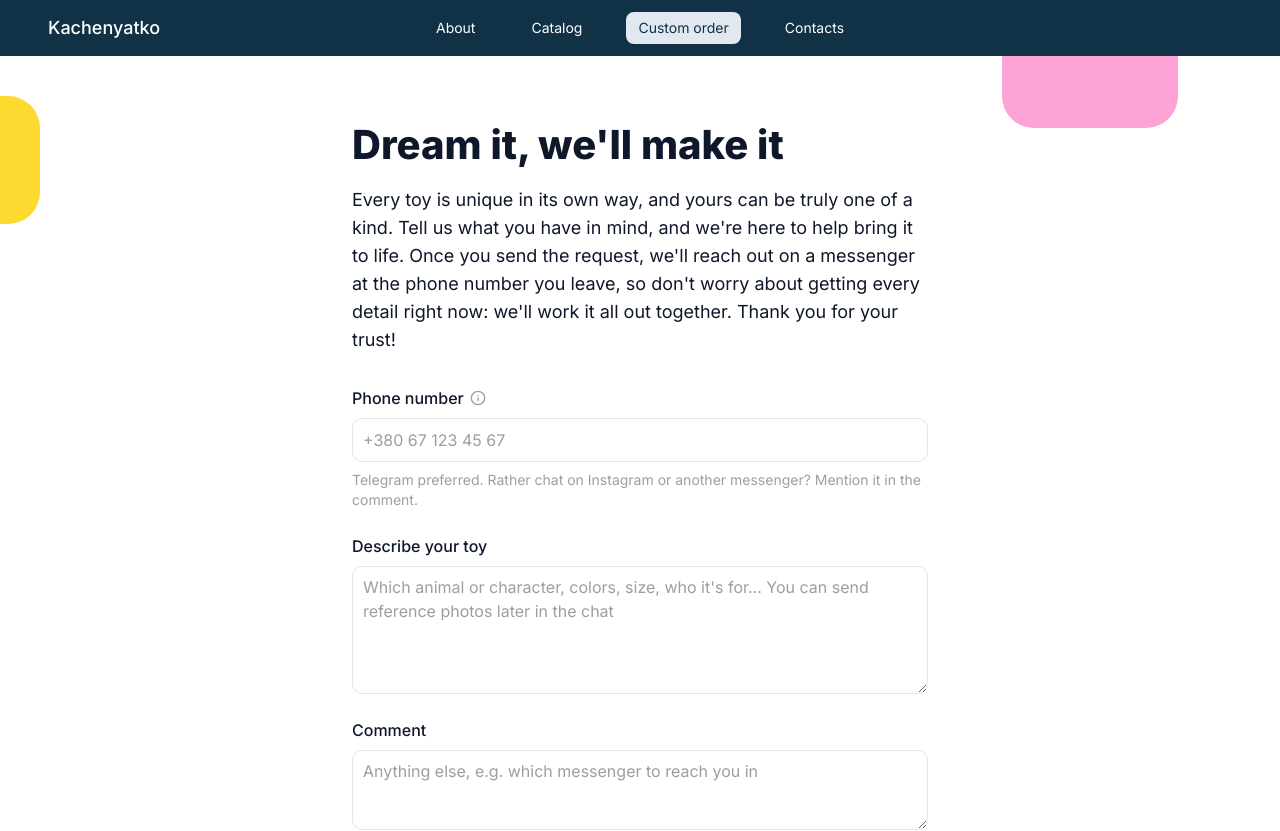
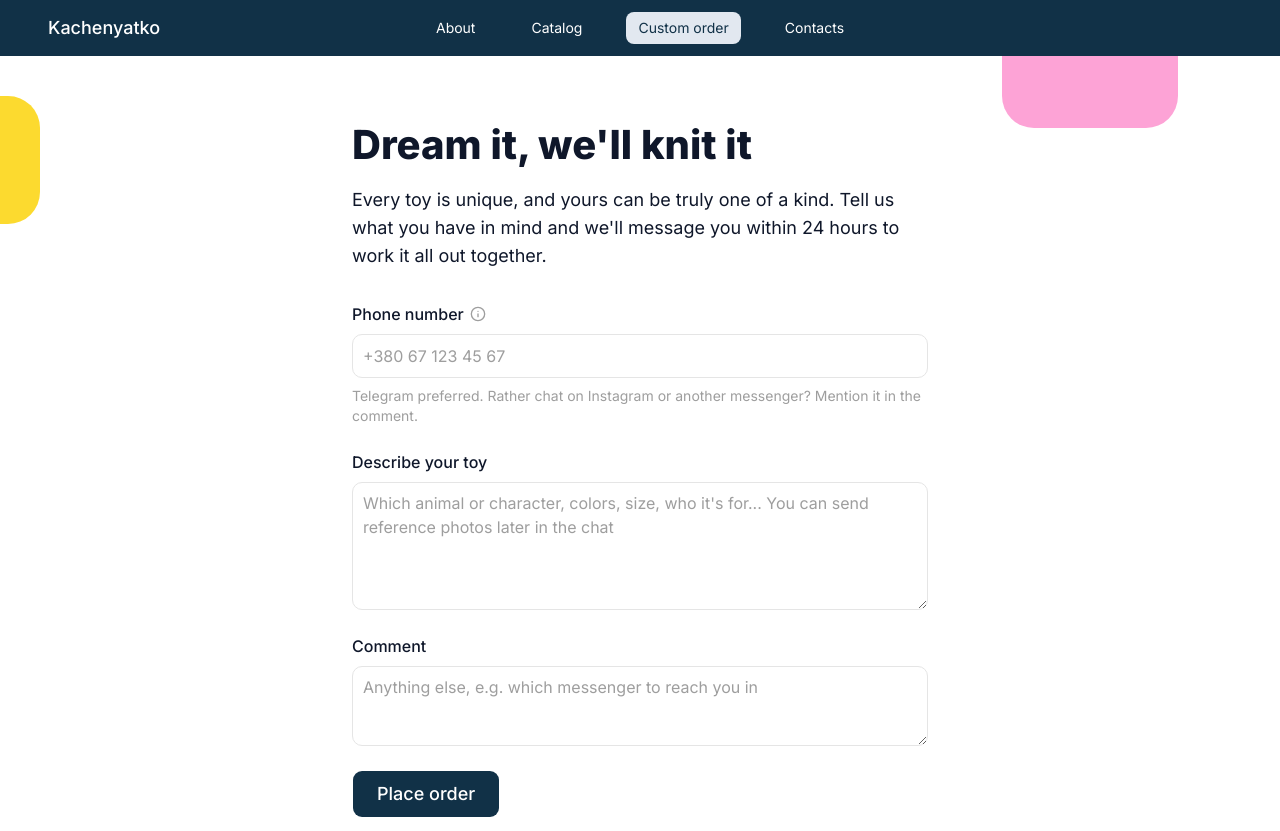
Before and after one commit to fc1g/kachenyatko-store-web, a Next.js app: page /orders/custom in a window 1280 px wide. Shown: the top 831 px of the page. Built offline with nearby package versions, Linux system fonts and the light colour scheme; no server answers.

Commit message:
feat(order): refresh custom order page title and intro

```diff
--- a/app/(shop)/orders/custom/page.tsx
+++ b/app/(shop)/orders/custom/page.tsx
@@ -22,15 +22,12 @@ export default function CustomOrderPage() {
 			<div className="mx-auto flex max-w-2xl flex-col gap-8 px-4 md:px-12">
 				<div className="flex flex-col gap-4">
 					<h1 className="text-[2.5rem]/tight font-extrabold">
-						Dream it, we&apos;ll make it
+						Dream it, we&apos;ll knit it
 					</h1>
 					<p className="text-lg">
-						Every toy is unique in its own way, and yours can be truly one of a
-						kind. Tell us what you have in mind, and we&apos;re here to help
-						bring it to life. Once you send the request, we&apos;ll reach out on
-						a messenger at the phone number you leave, so don&apos;t worry about
-						getting every detail right now: we&apos;ll work it all out together.
-						Thank you for your trust!
+						Every toy is unique, and yours can be truly one of a kind. Tell us
+						what you have in mind and we&apos;ll message you within 24 hours to
+						work it all out together.
 					</p>
 				</div>
 
```
